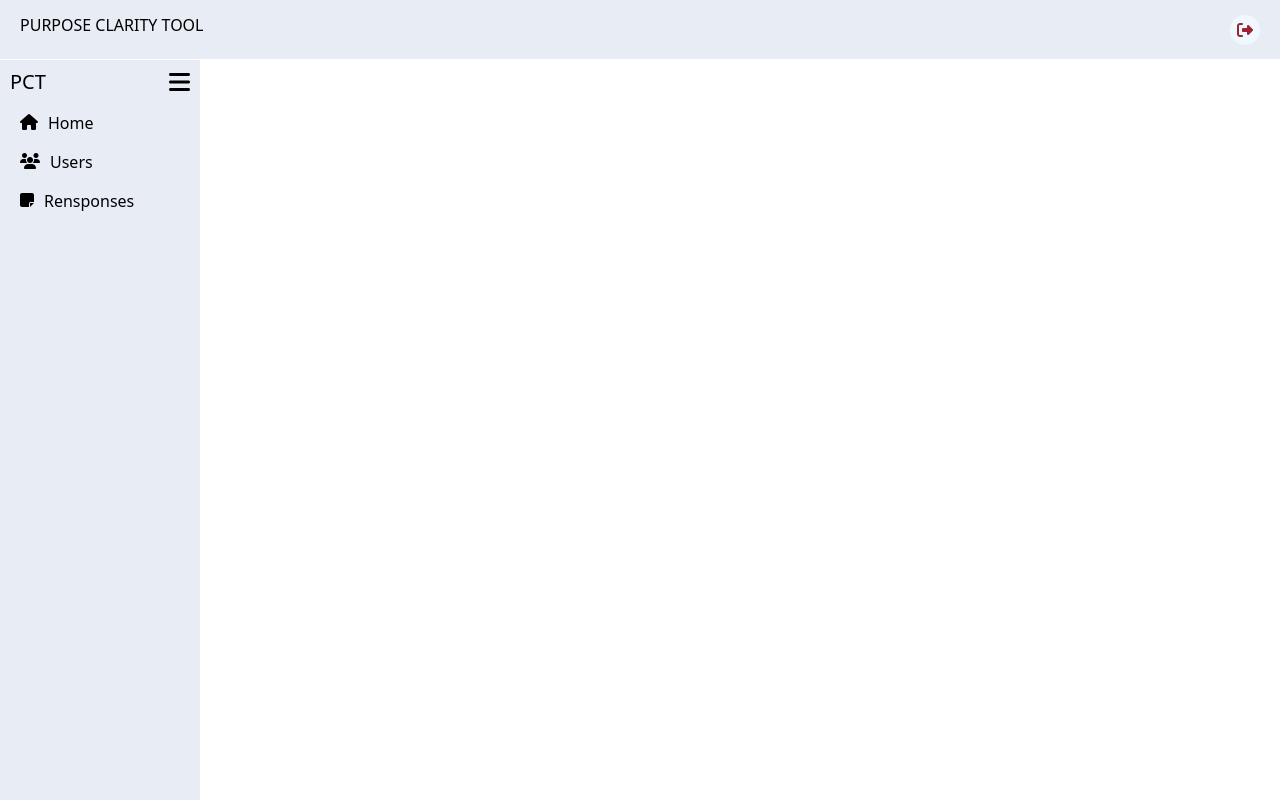
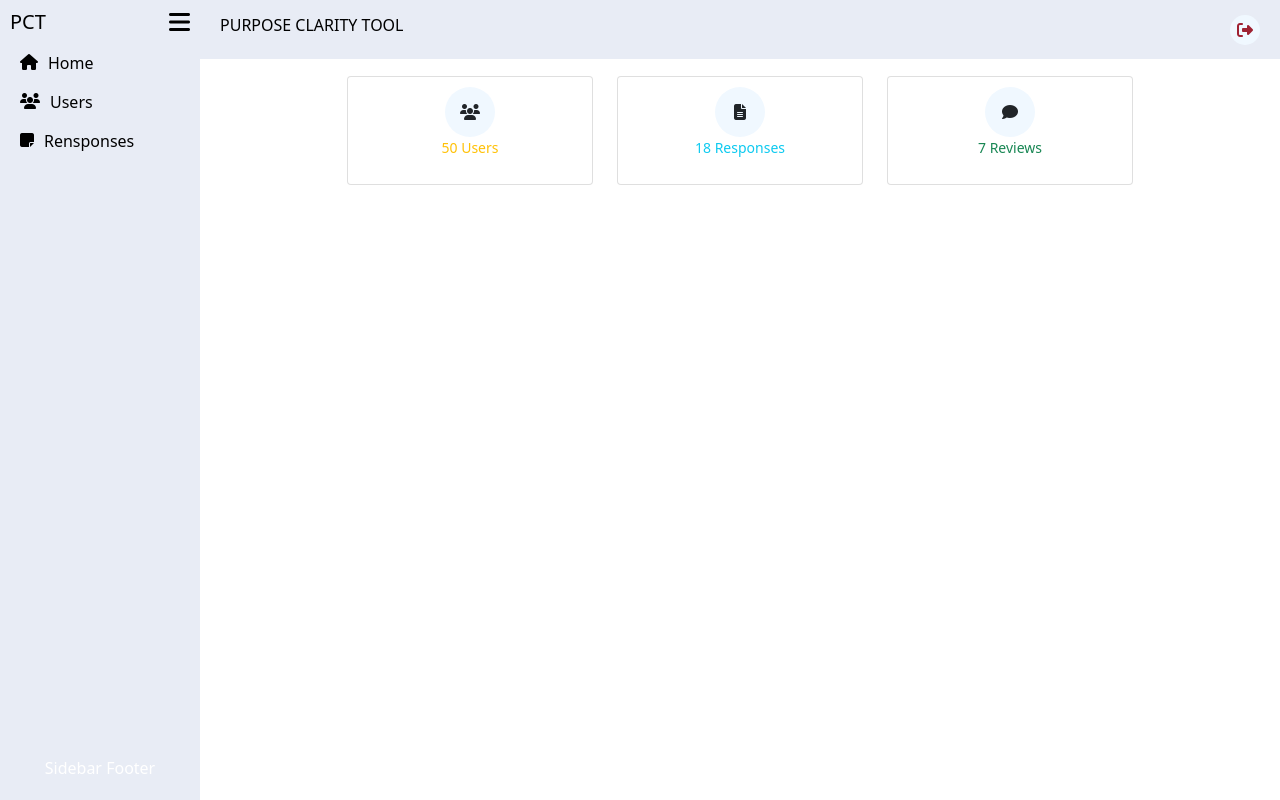
Before and after one commit to wamae-ndiritu/purpose-clarity-tool, a React (Create React App) app in the folder frontend/: page /admin in a window 1280 px wide. Built offline with nearby package versions, Linux system fonts and the light colour scheme; no server answers; sample sign-in values are in the browser's storage.

Commit message:
Add dashboard stats components

```diff
--- a/frontend/src/admin/Dashboard.css
+++ b/frontend/src/admin/Dashboard.css
@@ -1,16 +1,13 @@
 .dashboard-container {
+    width: 100%;
     display: flex;
     height: 100vh;
 }
 
-.sidebar {
-    width: 200px;
-    background-color: #E8ECF5;
-    color: #fff;
-}
-
 .content {
-    flex: 1;
+    flex: 7;
+    display: flex;
+    flex-direction: column;
     background-color: #fff;
 }
 
@@ -20,3 +17,27 @@
     background-color: #E8ECF5;
     color: #000;
 }
+
+.card{
+    background-color: #fff;
+    padding: 10px;
+    display: flex;
+    flex-direction: column;
+    align-items: center;
+    justify-content: center;
+}
+
+.card p{
+    font-size: 14px;
+}
+
+.card-icon{
+    width: 50px;
+    height: 50px;
+    border-radius: 50px;
+    border-radius: 50%;
+    background-color: aliceblue;
+    display: flex;
+    justify-content: center;
+    align-items: center;
+}
--- a/frontend/src/admin/Dashboard.jsx
+++ b/frontend/src/admin/Dashboard.jsx
@@ -1,5 +1,4 @@
 import React from "react";
-import NavBar from "../components/NavBar";
 import SideBar from "./sidebar/SideBar";
 import TopBar from "./topbar/TopBar";
 import "./Dashboard.css";
@@ -7,11 +6,37 @@ import "./Dashboard.css";
 const Dashboard = () => {
   return (
     <div className='dashboard-container'>
-      <div className='dash-left'>
-        <SideBar />
-      </div>
+      <SideBar />
       <div className='content'>
         <TopBar />
+        <div className='container mt-3'>
+          <div className='row d-flex justify-content-center'>
+            <div className='col-lg-3 col-md-3 col-sm-6'>
+              <div className='card'>
+                <div className='card-icon'>
+                  <i className='fa fa-users' aria-hidden='true'></i>
+                </div>
+                <p className='text-warning'>50 Users</p>
+              </div>
+            </div>
+            <div className='col-lg-3 col-md-3 col-sm-6'>
+              <div className='card'>
+                <div className='card-icon'>
+                  <i class='fa fa-file-text' aria-hidden='true'></i>
+                </div>
+                <p className='text-info'>18 Responses</p>
+              </div>
+            </div>
+            <div className='col-lg-3 col-md-3 col-sm-6'>
+              <div className='card'>
+                <div className='card-icon'>
+                  <i className='fa fa-comment' aria-hidden='true'></i>
+                </div>
+                <p className='text-success'>7 Reviews</p>
+              </div>
+            </div>
+          </div>
+        </div>
       </div>
     </div>
   );
--- a/frontend/src/admin/sidebar/SideBar.jsx
+++ b/frontend/src/admin/sidebar/SideBar.jsx
@@ -37,7 +37,6 @@ const SideBar = () => {
               <h6 className='link-text'>Rensponses</h6>
             </Link>
           </li>
-          {/* Add more menu items as needed */}
         </ul>
       </div>
       <div className='sidebar-footer'>Sidebar Footer</div>
--- a/frontend/src/admin/sidebar/Sidebar.css
+++ b/frontend/src/admin/sidebar/Sidebar.css
@@ -1,9 +1,8 @@
 .sidebar {
-    width: 150px;
+    width: 200px;
     height: 100%;
-    position: fixed;
-    top: 60px;
-    left: 0;
+    /* position: fixed; */
+    top: 0;
     background-color: #E8ECF5;
     color: #fff;
     overflow-y: auto;
@@ -41,7 +40,7 @@
 .sidebar-footer {
     position: absolute;
     bottom: 0;
-    width: 100%;
+    width: 200px;
     padding: 20px;
     text-align: center;
     background-color: #E8ECF5;
@@ -59,6 +58,10 @@
 
 .sidebar.collapsed .sidebar-header i {
     transform: rotate(180deg);
+}
+
+.sidebar.collapsed .sidebar-footer{
+    width: 60px;
 }
 
 .sidebar.collapsed .link-text, .sidebar.collapsed .pct-title{
--- a/frontend/src/admin/topbar/Topbar.css
+++ b/frontend/src/admin/topbar/Topbar.css
@@ -6,7 +6,7 @@
     display: flex;
     align-items: center;
     padding: 0 20px;
-    position: fixed;
+    position: static;
     top: 0;
     right: 0;
     z-index: 999;
```
